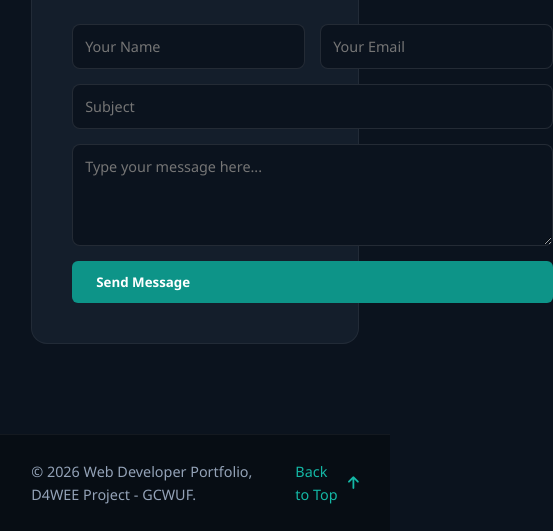
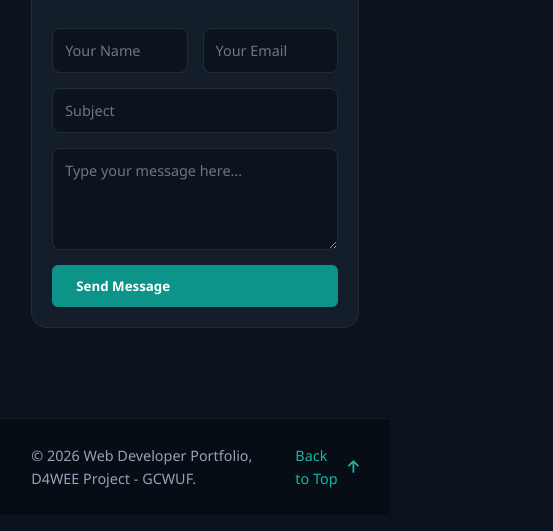
Before and after one commit to amna-web-dev/First-Web-Practice, a plain HTML site: page index.html in a window 390 px wide. Shown: the part 5904-6435 px from the top of the page, 553 px wide, since content can reach past the window. Drawn offline with Linux system fonts and the light colour scheme.

Commit message:
update mobile responsive styling

```diff
--- a/style.css
+++ b/style.css
@@ -547,3 +547,19 @@ footer {
         display: block;
     }
 }
+
+/* Mobile Responsive Contact Form Fix */
+@media (max-width: 768px) {
+    .contact-form,
+    .contact-container {
+        width: 100% !important;
+        padding: 10px !important;
+    }
+
+    .contact-form input,
+    .contact-form textarea,
+    .contact-form button {
+        width: 100% !important;
+        box-sizing: border-box !important;
+    }
+}
```
